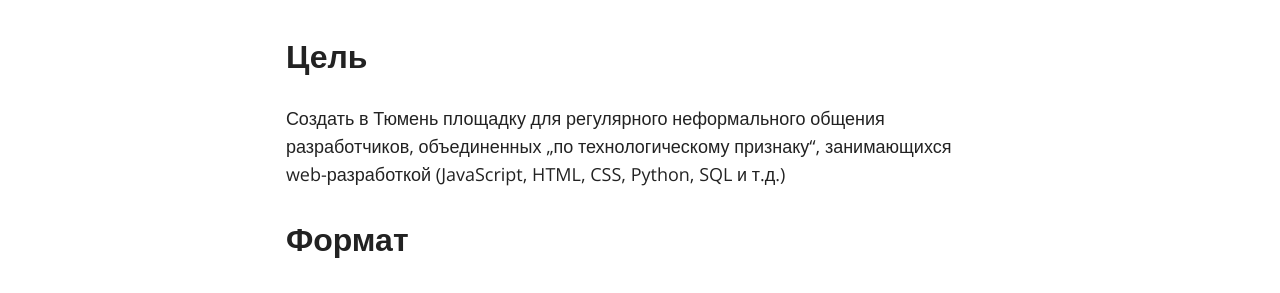
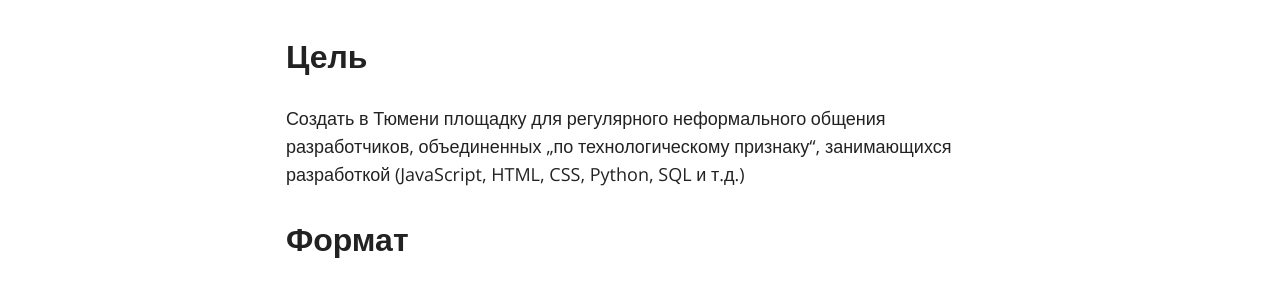
Before and after one commit to tensor-tyumen/tensor-tyumen.github.io, a Jekyll site: the page built from about/index.md, in a window 1280 px wide. Shown: the part 673-966 px from the top of the page. Built offline with Jekyll 4.4.1, drawn with Linux system fonts in a browser that asks for light colours; nearby versions of some CDN libraries; comment, search, counter and statistics services are not loaded.

Commit message:
ТюменИ и разработчиков

```diff
--- a/about/index.md
+++ b/about/index.md
@@ -8,8 +8,8 @@ comments: true
 
 Цель
 ----
-Создать в Тюмень площадку для регулярного неформального общения разработчиков,
-объединенных &#8222;по технологическому признаку&#8220;, занимающихся web-разработкой
+Создать в Тюмени площадку для регулярного неформального общения разработчиков,
+объединенных &#8222;по технологическому признаку&#8220;, занимающихся разработкой
 (JavaScript, HTML, CSS, Python, SQL и т.д.)
 
 Формат
```
